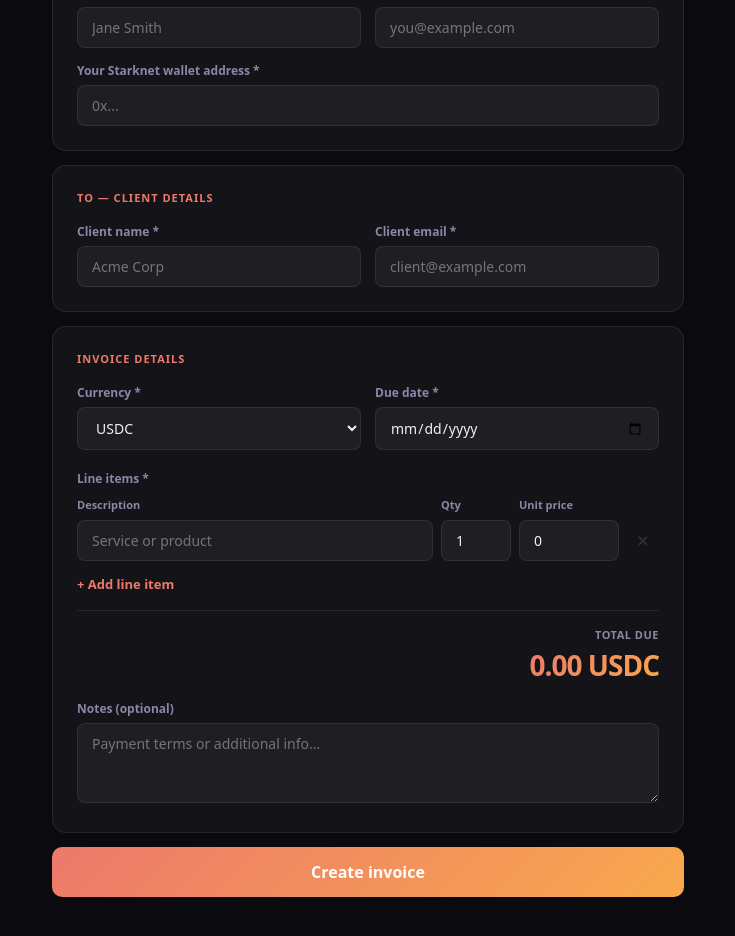
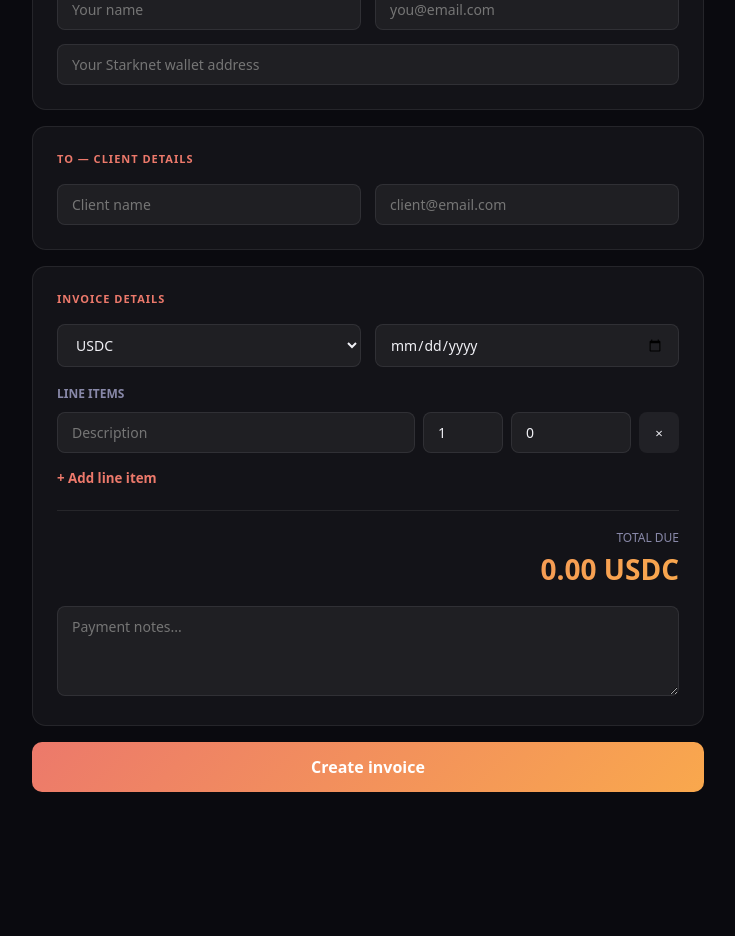
Before and after one commit to theeagle2407/starkbill-v2, a Next.js app: page /invoice/new in a window 1280 px wide. Shown: the part 260-1196 px from the top of the page, without its empty margins (272-1007 px from the left). After the commit the page ends 1092 px from the top, so only its background shows below. Built offline with nearby package versions, Linux system fonts and the light colour scheme.

Commit message:
Fix invoice flow and build stable version

```diff
--- a/app/invoice/new/page.tsx
+++ b/app/invoice/new/page.tsx
@@ -12,30 +12,58 @@ const BORDER = 'rgba(255,255,255,0.08)';
 const TEXT = '#F0F0F5';
 const CARD = 'rgba(255,255,255,0.04)';
 
-const emptyItem = (): InvoiceItem => ({ description: '', quantity: 1, unitPrice: 0 });
+const emptyItem = (): InvoiceItem => ({
+  description: '',
+  quantity: 1,
+  unitPrice: 0,
+});
 
 export default function NewInvoicePage() {
   const router = useRouter();
+
   const [senderName, setSenderName] = useState('');
   const [senderEmail, setSenderEmail] = useState('');
   const [senderWallet, setSenderWallet] = useState('');
+
   const [clientName, setClientName] = useState('');
   const [clientEmail, setClientEmail] = useState('');
+
   const [currency, setCurrency] = useState<Currency>('USDC');
   const [dueDate, setDueDate] = useState('');
   const [notes, setNotes] = useState('');
+
   const [items, setItems] = useState<InvoiceItem[]>([emptyItem()]);
   const [submitting, setSubmitting] = useState(false);
   const [error, setError] = useState('');
 
-  const total = items.reduce((s, i) => s + i.quantity * i.unitPrice, 0);
-  const addItem = () => setItems([...items, emptyItem()]);
-  const removeItem = (idx: number) => setItems(items.filter((_, i) => i !== idx));
-  const updateItem = (idx: number, field: keyof InvoiceItem, value: string | number) => {
-    setItems(items.map((item, i) => i === idx ? { ...item, [field]: value } : item));
+  const total = items.reduce(
+    (sum, item) => sum + item.quantity * item.unitPrice,
+    0
+  );
+
+  const addItem = () => {
+    setItems((prev) => [...prev, emptyItem()]);
+  };
+
+  const removeItem = (index: number) => {
+    setItems((prev) => prev.filter((_, i) => i !== index));
+  };
+
+  const updateItem = (
+    index: number,
+    field: keyof InvoiceItem,
+    value: string | number
+  ) => {
+    setItems((prev) =>
+      prev.map((item, i) =>
+        i === index ? { ...item, [field]: value } : item
+      )
+    );
   };
 
   const handleSubmit = async () => {
+    setError('');
+
     if (
       !senderName ||
       !senderEmail ||
@@ -48,27 +76,33 @@ export default function NewInvoicePage() {
       return;
     }
 
-  if (items.some(i => !i.description || i.quantity <= 0 || i.unitPrice <= 0)) {
+    if (
+      items.some(
+        (item) =>
+          !item.description ||
+          item.quantity <= 0 ||
+          item.unitPrice <= 0
+      )
+    ) {
       setError('Please complete all line items.');
       return;
     }
 
     setSubmitting(true);
-  setError('');
 
     try {
-    const invoiceId = 'inv_' + Math.random().toString(36).substring(2, 10);
+      const invoiceId =
+        'inv_' + Math.random().toString(36).substring(2, 10);
 
-    const totalAmount = items.reduce(
-      (s, i) => s + i.quantity * i.unitPrice,
-      0
-    );
+      const invoiceNumber = `INV-${Math.floor(
+        1000 + Math.random() * 9000
+      )}`;
 
-    const invoiceNumber = `INV-${Math.floor(1000 + Math.random() * 9000)}`;
-
-    const res = await fetch('/api/invoices', {
+      const response = await fetch('/api/invoices', {
         method: 'POST',
-      headers: { 'Content-Type': 'application/json' },
+        headers: {
+          'Content-Type': 'application/json',
+        },
         body: JSON.stringify({
           id: invoiceId,
           invoiceNumber,
@@ -79,22 +113,18 @@ export default function NewInvoicePage() {
           clientEmail,
           items,
           currency,
-        total: totalAmount,
+          total,
           dueDate,
           notes,
         }),
       });
 
-    // ✅ SAFE JSON HANDLING
-    let data;
-    try {
-      data = await res.json();
-    } catch (e) {
-      throw new Error('Server did not return JSON');
-    }
+      const data = await response.json();
 
-    if (!res.ok || !data.success) {
-      throw new Error(data?.error || 'Failed to create invoice');
+      if (!response.ok || !data.success) {
+        throw new Error(
+          data?.error || 'Failed to create invoice'
+        );
       }
 
       router.push(`/pay/${invoiceId}`);
@@ -102,9 +132,9 @@ export default function NewInvoicePage() {
       setError(err.message || 'Failed to create invoice');
       setSubmitting(false);
     }
-}
+  };
 
-  const inp: React.CSSProperties = {
+  const inputStyle: React.CSSProperties = {
     width: '100%',
     padding: '10px 14px',
     borderRadius: '8px',
@@ -117,112 +147,427 @@ export default function NewInvoicePage() {
   };
 
   return (
-    <div style={{ minHeight: '100vh', background: '#0A0A0F', color: TEXT, fontFamily: 'system-ui, sans-serif' }}>
-      <header style={{ position: 'sticky', top: 0, zIndex: 50, borderBottom: `1px solid ${BORDER}`, backdropFilter: 'blur(20px)', background: 'rgba(10,10,15,0.9)', padding: '0 40px', height: '60px', display: 'flex', alignItems: 'center', justifyContent: 'space-between' }}>
-        <Link href="/" style={{ textDecoration: 'none', fontSize: '18px', fontWeight: '800', color: TEXT }}>
-          Stark<span style={{ background: `linear-gradient(135deg, ${CORAL}, ${AMBER})`, WebkitBackgroundClip: 'text', WebkitTextFillColor: 'transparent' }}>Bill</span>
+    <div
+      style={{
+        minHeight: '100vh',
+        background: '#0A0A0F',
+        color: TEXT,
+        fontFamily: 'system-ui, sans-serif',
+      }}
+    >
+      {/* HEADER */}
+      <header
+        style={{
+          position: 'sticky',
+          top: 0,
+          zIndex: 20,
+          height: '60px',
+          padding: '0 40px',
+          display: 'flex',
+          alignItems: 'center',
+          justifyContent: 'space-between',
+          borderBottom: `1px solid ${BORDER}`,
+          backdropFilter: 'blur(20px)',
+          background: 'rgba(10,10,15,0.9)',
+        }}
+      >
+        <Link
+          href="/"
+          style={{
+            textDecoration: 'none',
+            fontWeight: 900,
+            fontSize: '18px',
+            color: TEXT,
+          }}
+        >
+          Stark
+          <span
+            style={{
+              background: `linear-gradient(135deg, ${CORAL}, ${AMBER})`,
+              WebkitBackgroundClip: 'text',
+              WebkitTextFillColor: 'transparent',
+            }}
+          >
+            Bill
+          </span>
         </Link>
-        <Link href="/dashboard" style={{ fontSize: '13px', color: MUTED, textDecoration: 'none' }}>← Dashboard</Link>
+
+        <Link
+          href="/dashboard"
+          style={{
+            color: MUTED,
+            textDecoration: 'none',
+            fontSize: '13px',
+          }}
+        >
+          ← Dashboard
+        </Link>
       </header>
 
-      <main style={{ maxWidth: '680px', margin: '0 auto', padding: '40px 24px' }}>
+      {/* MAIN */}
+      <main
+        style={{
+          maxWidth: '720px',
+          margin: '0 auto',
+          padding: '40px 24px',
+        }}
+      >
         <div style={{ marginBottom: '28px' }}>
-          <h1 style={{ fontSize: '26px', fontWeight: '900', letterSpacing: '-0.5px', marginBottom: '4px' }}>New Invoice</h1>
-          <p style={{ fontSize: '13px', color: MUTED }}>Fill in the details to create and share your invoice.</p>
+          <h1
+            style={{
+              fontSize: '28px',
+              fontWeight: 900,
+              marginBottom: '6px',
+            }}
+          >
+            New Invoice
+          </h1>
+
+          <p style={{ color: MUTED, fontSize: '14px' }}>
+            Fill the details below and generate a payment link.
+          </p>
         </div>
 
         {error && (
-          <div style={{ padding: '12px 16px', background: 'rgba(236,121,107,0.08)', border: '1px solid rgba(236,121,107,0.2)', borderRadius: '8px', marginBottom: '20px', fontSize: '14px', color: CORAL }}>
+          <div
+            style={{
+              marginBottom: '18px',
+              padding: '12px 14px',
+              borderRadius: '8px',
+              background: 'rgba(236,121,107,0.08)',
+              border: '1px solid rgba(236,121,107,0.2)',
+              color: CORAL,
+              fontSize: '14px',
+            }}
+          >
             {error}
           </div>
         )}
 
-        <div style={{ background: CARD, borderRadius: '14px', border: `1px solid ${BORDER}`, padding: '24px', marginBottom: '14px' }}>
-          <div style={{ fontSize: '11px', fontWeight: '700', color: CORAL, letterSpacing: '1px', textTransform: 'uppercase', marginBottom: '18px' }}>FROM — Your Details</div>
-          <div style={{ display: 'grid', gridTemplateColumns: '1fr 1fr', gap: '14px' }}>
-            <div>
-              <div style={{ fontSize: '12px', color: MUTED, marginBottom: '6px', fontWeight: '600' }}>Your name *</div>
-              <input style={inp} value={senderName} onChange={e => setSenderName(e.target.value)} placeholder="Jane Smith" />
+        {/* FROM */}
+        <section
+          style={{
+            background: CARD,
+            border: `1px solid ${BORDER}`,
+            borderRadius: '14px',
+            padding: '24px',
+            marginBottom: '16px',
+          }}
+        >
+          <div
+            style={{
+              fontSize: '11px',
+              fontWeight: 700,
+              color: CORAL,
+              letterSpacing: '1px',
+              marginBottom: '18px',
+            }}
+          >
+            FROM — YOUR DETAILS
           </div>
-            <div>
-              <div style={{ fontSize: '12px', color: MUTED, marginBottom: '6px', fontWeight: '600' }}>Your email *</div>
-              <input style={inp} type="email" value={senderEmail} onChange={e => setSenderEmail(e.target.value)} placeholder="you@example.com" />
+
+          <div
+            style={{
+              display: 'grid',
+              gridTemplateColumns: '1fr 1fr',
+              gap: '14px',
+            }}
+          >
+            <input
+              style={inputStyle}
+              placeholder="Your name"
+              value={senderName}
+              onChange={(e) => setSenderName(e.target.value)}
+            />
+
+            <input
+              style={inputStyle}
+              type="email"
+              placeholder="you@email.com"
+              value={senderEmail}
+              onChange={(e) => setSenderEmail(e.target.value)}
+            />
+
+            <div style={{ gridColumn: '1 / -1' }}>
+              <input
+                style={inputStyle}
+                placeholder="Your Starknet wallet address"
+                value={senderWallet}
+                onChange={(e) =>
+                  setSenderWallet(e.target.value)
+                }
+              />
             </div>
-            <div style={{ gridColumn: '1 / -1' }}>
-              <div style={{ fontSize: '12px', color: MUTED, marginBottom: '6px', fontWeight: '600' }}>Your Starknet wallet address *</div>
-              <input style={inp} value={senderWallet} onChange={e => setSenderWallet(e.target.value)} placeholder="0x..." />
           </div>
+        </section>
+
+        {/* TO */}
+        <section
+          style={{
+            background: CARD,
+            border: `1px solid ${BORDER}`,
+            borderRadius: '14px',
+            padding: '24px',
+            marginBottom: '16px',
+          }}
+        >
+          <div
+            style={{
+              fontSize: '11px',
+              fontWeight: 700,
+              color: CORAL,
+              letterSpacing: '1px',
+              marginBottom: '18px',
+            }}
+          >
+            TO — CLIENT DETAILS
+          </div>
+
+          <div
+            style={{
+              display: 'grid',
+              gridTemplateColumns: '1fr 1fr',
+              gap: '14px',
+            }}
+          >
+            <input
+              style={inputStyle}
+              placeholder="Client name"
+              value={clientName}
+              onChange={(e) => setClientName(e.target.value)}
+            />
+
+            <input
+              style={inputStyle}
+              type="email"
+              placeholder="client@email.com"
+              value={clientEmail}
+              onChange={(e) => setClientEmail(e.target.value)}
+            />
+          </div>
+        </section>
+
+        {/* DETAILS */}
+        <section
+          style={{
+            background: CARD,
+            border: `1px solid ${BORDER}`,
+            borderRadius: '14px',
+            padding: '24px',
+            marginBottom: '16px',
+          }}
+        >
+          <div
+            style={{
+              fontSize: '11px',
+              fontWeight: 700,
+              color: CORAL,
+              letterSpacing: '1px',
+              marginBottom: '18px',
+            }}
+          >
+            INVOICE DETAILS
+          </div>
+
+          <div
+            style={{
+              display: 'grid',
+              gridTemplateColumns: '1fr 1fr',
+              gap: '14px',
+              marginBottom: '18px',
+            }}
+          >
+            <select
+              style={inputStyle}
+              value={currency}
+              onChange={(e) =>
+                setCurrency(e.target.value as Currency)
+              }
+            >
+              <option value="USDC">USDC</option>
+              <option value="STRK">STRK</option>
+            </select>
+
+            <input
+              style={inputStyle}
+              type="date"
+              value={dueDate}
+              min={new Date().toISOString().split('T')[0]}
+              onChange={(e) => setDueDate(e.target.value)}
+            />
+          </div>
+
+          {/* ITEMS */}
+          <div
+            style={{
+              fontSize: '12px',
+              color: MUTED,
+              marginBottom: '10px',
+              fontWeight: 700,
+            }}
+          >
+            LINE ITEMS
+          </div>
+
+          {items.map((item, index) => (
+            <div
+              key={index}
+              style={{
+                display: 'grid',
+                gridTemplateColumns:
+                  '1fr 80px 120px 40px',
+                gap: '8px',
+                marginBottom: '8px',
+              }}
+            >
+              <input
+                style={inputStyle}
+                placeholder="Description"
+                value={item.description}
+                onChange={(e) =>
+                  updateItem(
+                    index,
+                    'description',
+                    e.target.value
+                  )
+                }
+              />
+
+              <input
+                style={inputStyle}
+                type="number"
+                min="1"
+                value={item.quantity}
+                onChange={(e) =>
+                  updateItem(
+                    index,
+                    'quantity',
+                    Number(e.target.value)
+                  )
+                }
+              />
+
+              <input
+                style={inputStyle}
+                type="number"
+                min="0"
+                step="0.01"
+                placeholder="0.00"
+                value={item.unitPrice}
+                onChange={(e) =>
+                  updateItem(
+                    index,
+                    'unitPrice',
+                    Number(e.target.value)
+                  )
+                }
+              />
+
+              <button
+                onClick={() => removeItem(index)}
+                disabled={items.length === 1}
+                style={{
+                  border: 'none',
+                  borderRadius: '8px',
+                  cursor:
+                    items.length === 1
+                      ? 'not-allowed'
+                      : 'pointer',
+                  background:
+                    'rgba(255,255,255,0.06)',
+                  color: TEXT,
+                }}
+              >
+                ×
+              </button>
+            </div>
+          ))}
+
+          <button
+            onClick={addItem}
+            style={{
+              marginTop: '8px',
+              background: 'none',
+              border: 'none',
+              color: CORAL,
+              cursor: 'pointer',
+              fontWeight: 700,
+              padding: 0,
+            }}
+          >
+            + Add line item
+          </button>
+
+          {/* TOTAL */}
+          <div
+            style={{
+              marginTop: '22px',
+              paddingTop: '18px',
+              borderTop: `1px solid ${BORDER}`,
+              textAlign: 'right',
+            }}
+          >
+            <div
+              style={{
+                fontSize: '12px',
+                color: MUTED,
+                marginBottom: '4px',
+              }}
+            >
+              TOTAL DUE
+            </div>
+
+            <div
+              style={{
+                fontSize: '28px',
+                fontWeight: 900,
+                background: `linear-gradient(135deg, ${CORAL}, ${AMBER})`,
+                WebkitBackgroundClip: 'text',
+                WebkitTextFillColor: 'transparent',
+              }}
+            >
+              {total.toFixed(2)} {currency}
             </div>
           </div>
 
-        <div style={{ background: CARD, borderRadius: '14px', border: `1px solid ${BORDER}`, padding: '24px', marginBottom: '14px' }}>
-          <div style={{ fontSize: '11px', fontWeight: '700', color: CORAL, letterSpacing: '1px', textTransform: 'uppercase', marginBottom: '18px' }}>TO — Client Details</div>
-          <div style={{ display: 'grid', gridTemplateColumns: '1fr 1fr', gap: '14px' }}>
-            <div>
-              <div style={{ fontSize: '12px', color: MUTED, marginBottom: '6px', fontWeight: '600' }}>Client name *</div>
-              <input style={inp} value={clientName} onChange={e => setClientName(e.target.value)} placeholder="Acme Corp" />
+          {/* NOTES */}
+          <div style={{ marginTop: '18px' }}>
+            <textarea
+              style={{
+                ...inputStyle,
+                minHeight: '90px',
+                resize: 'vertical',
+              }}
+              placeholder="Payment notes..."
+              value={notes}
+              onChange={(e) => setNotes(e.target.value)}
+            />
           </div>
-            <div>
-              <div style={{ fontSize: '12px', color: MUTED, marginBottom: '6px', fontWeight: '600' }}>Client email *</div>
-              <input style={inp} type="email" value={clientEmail} onChange={e => setClientEmail(e.target.value)} placeholder="client@example.com" />
-            </div>
-          </div>
-        </div>
+        </section>
 
-        <div style={{ background: CARD, borderRadius: '14px', border: `1px solid ${BORDER}`, padding: '24px', marginBottom: '14px' }}>
-          <div style={{ fontSize: '11px', fontWeight: '700', color: CORAL, letterSpacing: '1px', textTransform: 'uppercase', marginBottom: '18px' }}>INVOICE DETAILS</div>
-
-          <div style={{ display: 'grid', gridTemplateColumns: '1fr 1fr', gap: '14px', marginBottom: '20px' }}>
-            <div>
-              <div style={{ fontSize: '12px', color: MUTED, marginBottom: '6px', fontWeight: '600' }}>Currency *</div>
-              <select style={inp} value={currency} onChange={e => setCurrency(e.target.value as Currency)}>
-                <option value="USDC">USDC</option>
-                <option value="STRK">STRK</option>
-              </select>
-            </div>
-            <div>
-              <div style={{ fontSize: '12px', color: MUTED, marginBottom: '6px', fontWeight: '600' }}>Due date *</div>
-              <input style={inp} type="date" value={dueDate} onChange={e => setDueDate(e.target.value)} min={new Date().toISOString().split('T')[0]} />
-            </div>
-          </div>
-
-          <div style={{ fontSize: '12px', color: MUTED, fontWeight: '600', marginBottom: '10px' }}>Line items *</div>
-          <div style={{ display: 'grid', gridTemplateColumns: '1fr 70px 100px 32px', gap: '8px', marginBottom: '8px' }}>
-            {['Description', 'Qty', 'Unit price', ''].map(h => (
-              <div key={h} style={{ fontSize: '11px', color: MUTED, fontWeight: '700' }}>{h}</div>
-            ))}
-          </div>
-          {items.map((item, idx) => (
-            <div key={idx} style={{ display: 'grid', gridTemplateColumns: '1fr 70px 100px 32px', gap: '8px', marginBottom: '8px', alignItems: 'center' }}>
-              <input style={inp} value={item.description} onChange={e => updateItem(idx, 'description', e.target.value)} placeholder="Service or product" />
-              <input style={inp} type="number" min="1" value={item.quantity} onChange={e => updateItem(idx, 'quantity', parseFloat(e.target.value) || 0)} />
-              <input style={inp} type="number" min="0" step="0.01" value={item.unitPrice} onChange={e => updateItem(idx, 'unitPrice', parseFloat(e.target.value) || 0)} placeholder="0.00" />
-              <button onClick={() => removeItem(idx)} disabled={items.length === 1}
-                style={{ background: 'none', border: 'none', cursor: items.length === 1 ? 'not-allowed' : 'pointer', color: MUTED, fontSize: '20px', opacity: items.length === 1 ? 0.3 : 1, padding: 0 }}>×</button>
-            </div>
-          ))}
-          <button onClick={addItem} style={{ marginTop: '6px', fontSize: '13px', color: CORAL, background: 'none', border: 'none', cursor: 'pointer', fontWeight: '600', padding: 0 }}>
-            + Add line item
-          </button>
-
-          <div style={{ borderTop: `1px solid ${BORDER}`, marginTop: '16px', paddingTop: '16px', display: 'flex', justifyContent: 'flex-end' }}>
-            <div style={{ textAlign: 'right' }}>
-              <div style={{ fontSize: '11px', color: MUTED, fontWeight: '700', letterSpacing: '0.5px', marginBottom: '4px' }}>TOTAL DUE</div>
-              <div style={{ fontSize: '28px', fontWeight: '900', letterSpacing: '-1px', background: `linear-gradient(135deg, ${CORAL}, ${AMBER})`, WebkitBackgroundClip: 'text', WebkitTextFillColor: 'transparent' }}>
-                {total.toFixed(2)} {currency}
-              </div>
-            </div>
-          </div>
-
-          <div style={{ marginTop: '16px' }}>
-            <div style={{ fontSize: '12px', color: MUTED, marginBottom: '6px', fontWeight: '600' }}>Notes (optional)</div>
-            <textarea style={{ ...inp, height: '80px', resize: 'vertical' }} value={notes} onChange={e => setNotes(e.target.value)} placeholder="Payment terms or additional info..." />
-          </div>
-        </div>
-
-        <button onClick={handleSubmit} disabled={submitting}
-          style={{ width: '100%', padding: '14px', background: submitting ? 'rgba(236,121,107,0.4)' : `linear-gradient(135deg, ${CORAL}, ${AMBER})`, color: '#fff', borderRadius: '10px', border: 'none', fontSize: '16px', fontWeight: '700', cursor: submitting ? 'not-allowed' : 'pointer' }}>
-          {submitting ? 'Creating invoice...' : 'Create invoice'}
+        {/* SUBMIT */}
+        <button
+          onClick={handleSubmit}
+          disabled={submitting}
+          style={{
+            width: '100%',
+            padding: '14px',
+            borderRadius: '10px',
+            border: 'none',
+            fontSize: '16px',
+            fontWeight: 800,
+            cursor: submitting
+              ? 'not-allowed'
+              : 'pointer',
+            color: '#fff',
+            background: submitting
+              ? 'rgba(236,121,107,0.4)'
+              : `linear-gradient(135deg, ${CORAL}, ${AMBER})`,
+          }}
+        >
+          {submitting
+            ? 'Creating invoice...'
+            : 'Create invoice'}
         </button>
       </main>
     </div>
```
Also changed, not shown: lib/invoice-store.ts (+25 -2 lines). Lines whose indentation alone changed are shown as unchanged.
